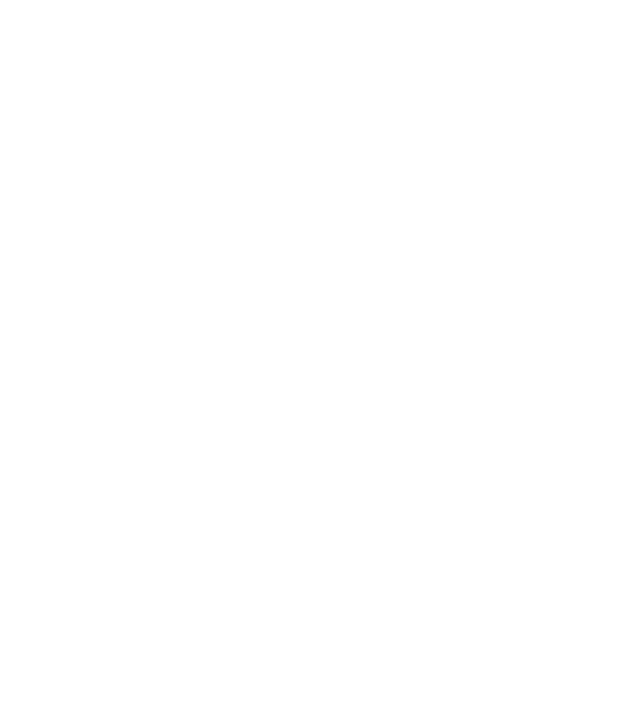
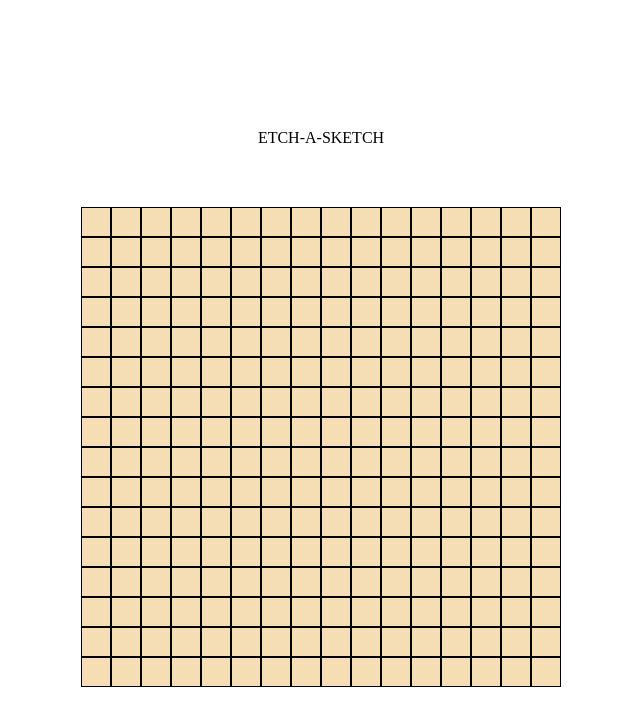
Before and after one commit to G0D-SLAYER/etch-a-sketch, a plain HTML site: page index.html in a window 1280 px wide. Shown: the whole page, without its empty margins (319-959 px from the left). Drawn offline with Linux system fonts and the light colour scheme.

Commit message:
Made the grid layout currently number of rows and column are hard coded but can change it by alloting a variable

```diff
--- a/index.html
+++ b/index.html
@@ -1,11 +1,15 @@
 <!DOCTYPE html>
 <html lang="en">
 <head>
+    <link rel="stylesheet" href="./styles.css">
+    <script src="./scripts.js" defer></script>
     <meta charset="UTF-8">
     <meta name="viewport" content="width=device-width, initial-scale=1.0">
     <title>Document</title>
 </head>
 <body>
-
+    <div id="heading">ETCH-A-SKETCH</div>
+    <div id="container">
+    </div>
 </body>
 </html>
--- /dev/null
+++ b/scripts.js
@@ -0,0 +1,21 @@
+const row = 16;
+const column = 16;
+
+const container = document.querySelector("#container");
+let div = null
+
+let containerStyle = window.getComputedStyle(container);
+let width = parseInt(containerStyle.getPropertyValue("width"));
+let gridSide = (width/16) - 2;
+let side = gridSide+"px";
+console.log(width);
+
+for (i = 0; i < row; i++){
+    for (j = 0; j < column; j++){
+        div = document.createElement("div");
+        div.className = "grid";
+        div.style.width = side;
+        div.style.height = side;
+        container.appendChild(div);
+    }
+}
--- /dev/null
+++ b/styles.css
@@ -0,0 +1,30 @@
+body {
+    padding: 0;
+    border: 0;
+    min-width: 100vh;
+    height: 100vh;
+    display: flex;
+    flex-direction: column;
+    justify-content: center;
+    align-items: center;
+}
+
+#heading {
+    margin-bottom: 60px;
+}
+
+#container {
+    /* flex: auto; */
+    flex-shrink: 0;
+    display: flex;
+    flex-wrap: wrap;
+    width: 480px;
+    height: 480px;
+    aspect-ratio: 1/1;
+}
+
+.grid {
+    /* flex: 1,1,auto; */
+    border: 1px solid black;
+    background-color: wheat;
+}
```
